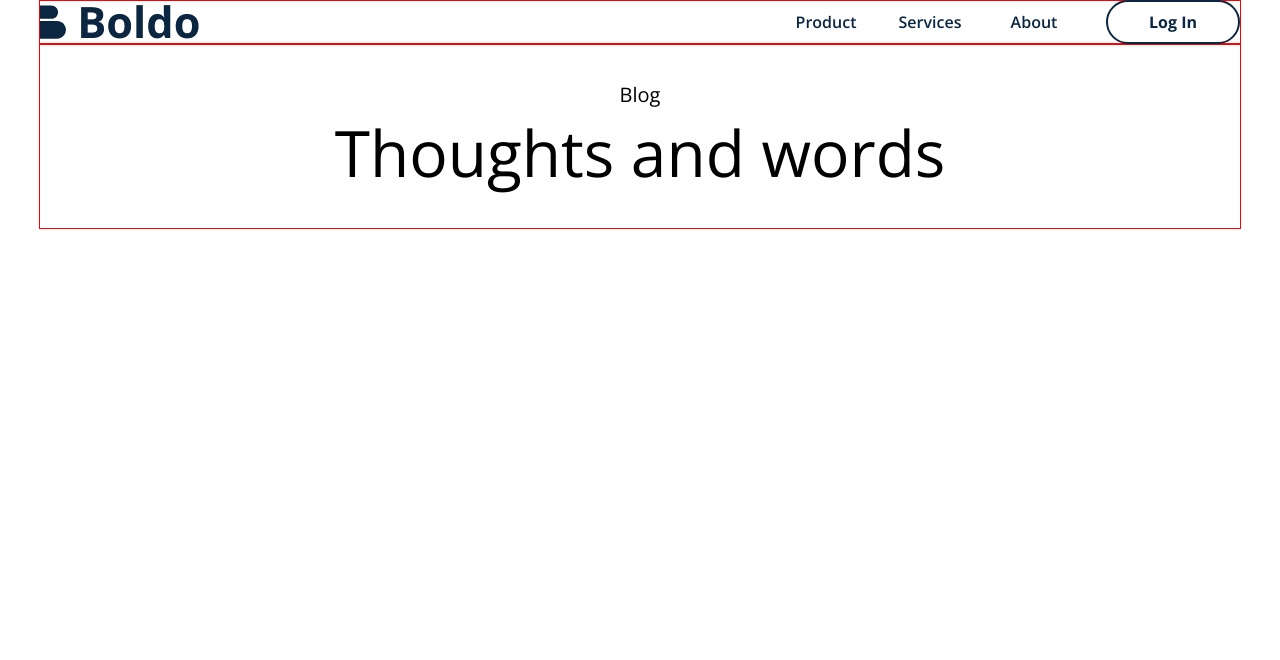
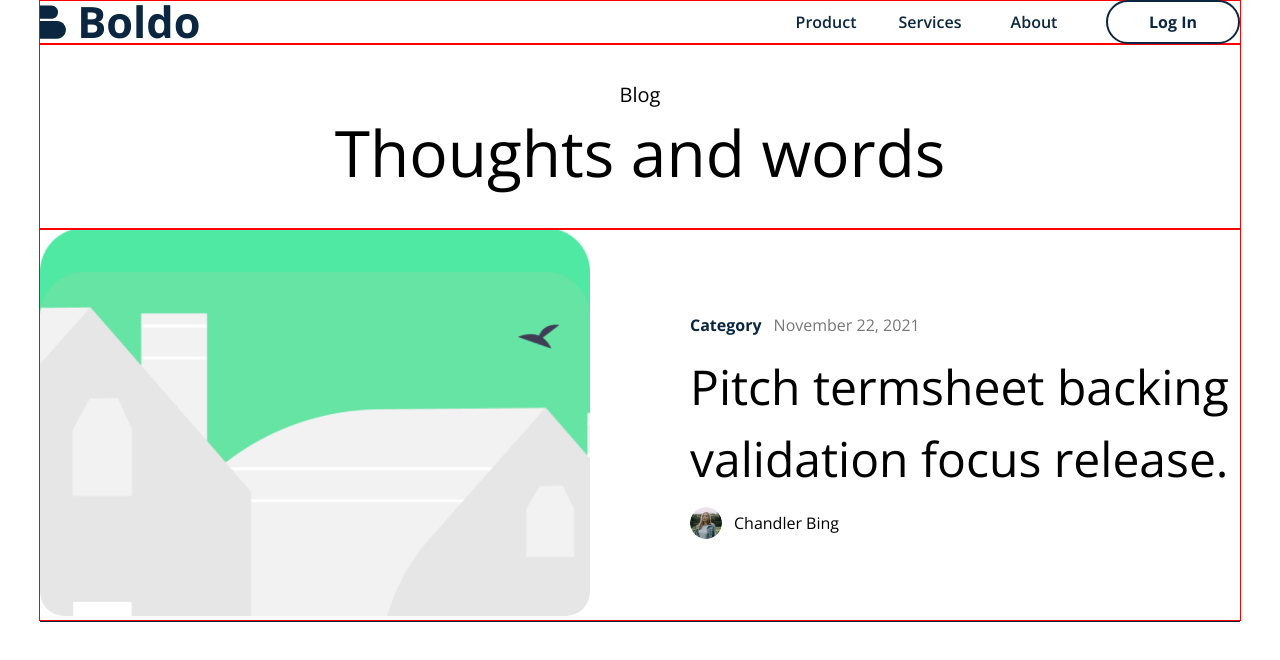
Before and after one commit to franticus/scand-example-react-scss, a React (Create React App) app: page / in a window 1280 px wide. Shown: the top 660 px of the page. Built offline with nearby package versions, Linux system fonts and the light colour scheme.

Commit message:
scand: add devider

```diff
--- a/src/App.js
+++ b/src/App.js
@@ -1,11 +1,18 @@
 import './App.scss';
-import { Header, Navbar } from './components';
+import {
+  Header,
+  Navbar,
+  BlogItemHorizontal
+} from './components';
+import { Devider } from './components/common';
 
 const App = () => {
   return (
     <div className="App">
       <Navbar />
       <Header />
+      <BlogItemHorizontal />
+      <Devider />
     </div>
   );
 }
--- /dev/null
+++ b/src/components/blogItemHorizontal/BlogItemHorizontal.jsx
@@ -0,0 +1,34 @@
+import React from 'react';
+import s from './BlogItemHorizontal.module.scss';
+import blogImg from './img/blog-horizontal.png';
+import userImg from './img/user-icon-1.png';
+
+export const BlogItemHorizontal = (props) => {
+  const {
+    imgSrc = blogImg,
+    title = 'Pitch termsheet backing validation focus release.',
+    category = 'Category',
+    date = 'November 22, 2021',
+    userIcon = userImg,
+    userName = 'Chandler Bing'
+  } = props;
+
+  return (
+    <div className={s.blogItemHorizontal}>
+      <div className={s.imgBlock}>
+        <img className={s.mainImg} src={imgSrc} alt='blog'></img>
+      </div>
+      <div className={s.textBlock}>
+        <div className={s.flex}>
+          <div className={s.category}>{category}</div>
+          <div className={s.date}>{date}</div>
+        </div>
+        <div className={s.mainTitle}>{title}</div>
+        <div className={s.flex}>
+          <img className={s.userIcon} src={userIcon} alt='avatar'></img>
+          <div className={s.userName}>{userName}</div>
+        </div>
+      </div>
+    </div>
+  )
+}
--- /dev/null
+++ b/src/components/blogItemHorizontal/BlogItemHorizontal.module.scss
@@ -0,0 +1,74 @@
+.flex {
+  display: flex;
+  align-items: center;
+  max-width: 550px;
+  margin: 12px 0;
+}
+
+.blogItemHorizontal {
+  display: flex;
+  align-items: center;
+  justify-content: space-between;
+  border: 1px solid red;
+  margin: 0 auto;
+  width: 100%;
+  max-width: 1200px;
+  height: 390px;
+}
+
+.imgBlock {
+  width: 100%;
+  max-width: 550px;
+}
+
+.textBlock {
+  width: 100%;
+  max-width: 550px;
+}
+
+.Block {
+  width: 100%;
+  max-width: 550px;
+}
+
+.mainImg {
+  display: inline-block;
+  border-radius: 24px;
+  width: 550px;
+}
+
+.category {
+  font-weight: 700;
+  font-size: 16px;
+  line-height: 28px;
+  margin-right: 12px;
+  color: var(--black);
+}
+
+.date {
+  font-weight: 400;
+  font-size: 16px;
+  line-height: 28px;
+  color: var(--gray);
+}
+
+.mainTitle {
+  font-weight: 400;
+  font-size: 48px;
+  line-height: 72px;
+  color: var(--deep-black);
+}
+
+.userIcon {
+  display: inline-block;
+  border-radius: 50%;
+  margin-right: 12px;
+  width: 32px;
+}
+
+.userName {
+  font-weight: 400;
+  font-size: 16px;
+  line-height: 28px;
+  color: var(--deep-black);
+}
--- /dev/null
+++ b/src/components/common/devider/Devider.jsx
@@ -0,0 +1,12 @@
+import React from 'react'
+
+export const Devider = () => {
+  return (
+    <div style={{
+      maxWidth: '1200px',
+      height: '1px',
+      background: '#0A2640',
+      margin: '0 auto'
+    }}></div>
+  )
+}
--- a/src/components/common/index.js
+++ b/src/components/common/index.js
@@ -1 +1,2 @@
 export * from './logo/Logo';
+export * from './devider/Devider';
--- a/src/components/index.js
+++ b/src/components/index.js
@@ -1,2 +1,3 @@
 export * from './navbar/Navbar';
 export * from './header/Header';
+export * from './blogItemHorizontal/BlogItemHorizontal';
--- a/src/index.scss
+++ b/src/index.scss
@@ -4,7 +4,9 @@ body {
 }
 
 :root {
+  --deep-black: #000000;
   --black: #0A2640;
   --white: #FFFFFF;
+  --gray: #777777;
   --primary: #65E4A3;
 }
```
Also changed, not shown: src/components/blogItemHorizontal/img/blog-horizontal.png (added), src/components/blogItemHorizontal/img/user-icon-1.png (added).
